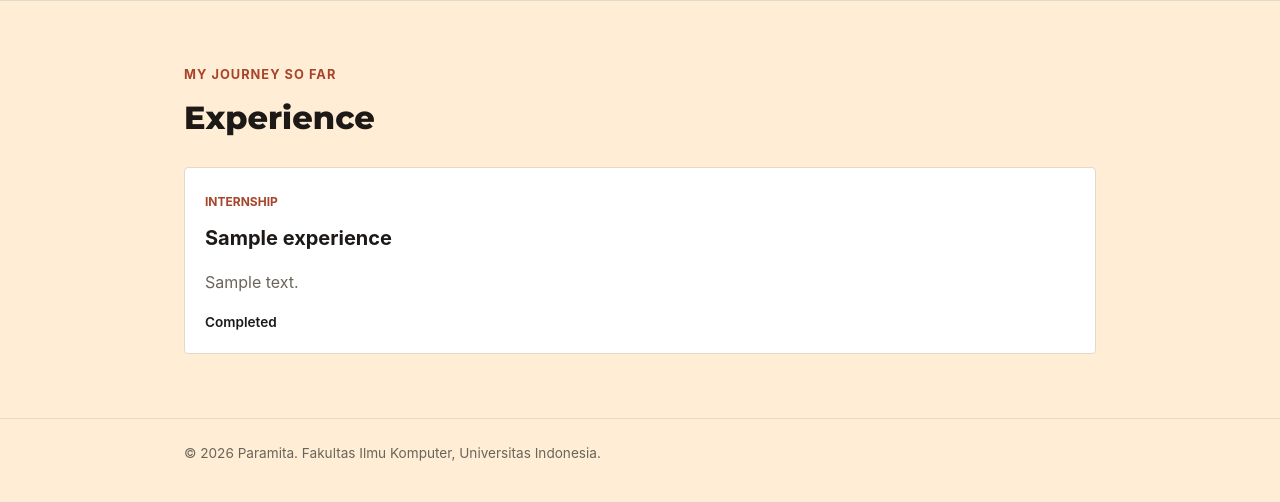
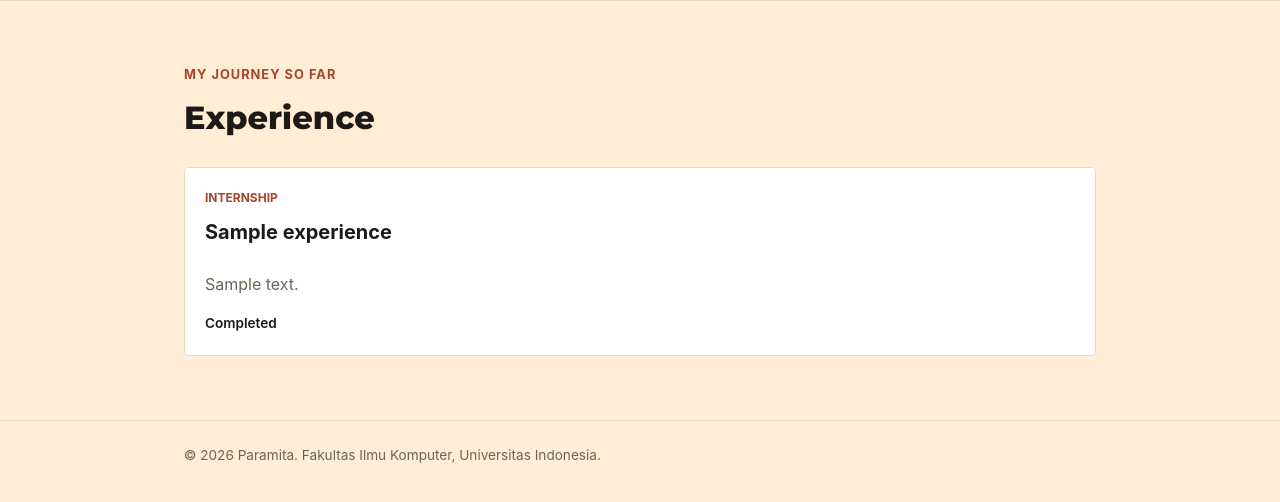
Before and after one commit to paramitasan/myportofolio, a Django app: page /experience/ in a window 1280 px wide. Shown: the part 74-576 px from the top of the page. Run offline with Django 5.2, Linux system fonts and the light colour scheme; tables that the repository leaves empty hold one stand-in row (values such as "Sample post").

Commit message:
edit: view adjustment (CSS) and title edit

```diff
--- a/static/css/style.css
+++ b/static/css/style.css
@@ -327,6 +327,8 @@ h1 {
 
 .experience-card,
 .education-card {
+    display: flex;
+    flex-direction: column;
     padding: 1.25rem;
     background-color: #fff;
     border: 1px solid var(--line);
@@ -357,6 +359,7 @@ h1 {
 .empty-state {
     color: var(--text-muted);
     margin: 1rem 0 0;
+    overflow-wrap: break-word;
 }
 
 .experience-status {
@@ -373,6 +376,7 @@ h1 {
 }
 
 .form-group {
+    margin-top: 1 rem;
     margin-bottom: 1.25rem;
 }
 
```
